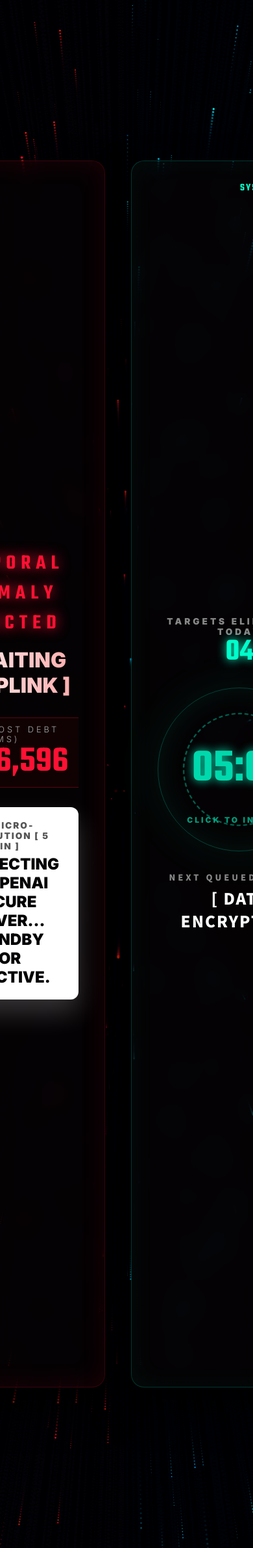
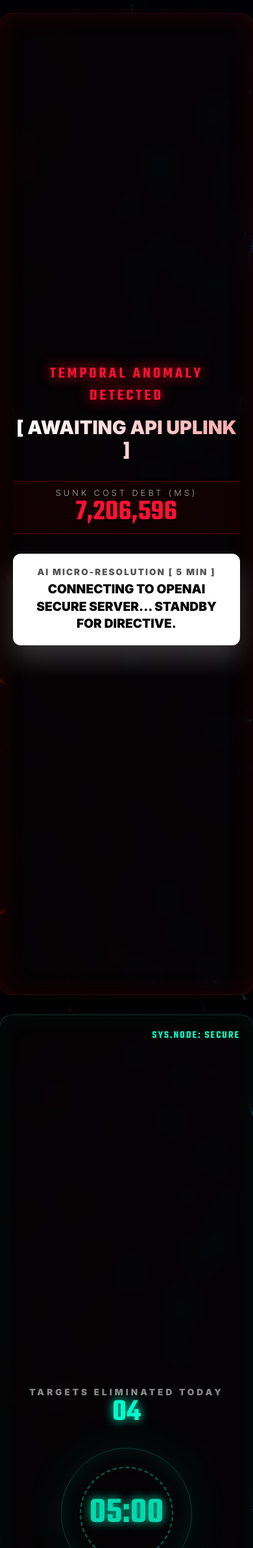
Before and after one commit to fyus0118/trinity-t002, a FastAPI app: template templates/widget.html in a window 390 px wide. Shown: the whole page at 65% size. Run offline with FastAPI, Linux system fonts and the light colour scheme; the template is opened without the code that fills it, so the values that code supplies are empty.

Commit message:
Update widget.html

```diff
--- a/templates/widget.html
+++ b/templates/widget.html
@@ -3,7 +3,7 @@
 <head>
     <meta charset="UTF-8">
     <meta name="viewport" content="width=device-width, initial-scale=1.0">
-    <title>THE SINGULARITY // DUAL MONITOR</title>
+    <title>THE SINGULARITY // DUAL MONITOR (RESPONSIVE)</title>
     <link href="https://fonts.googleapis.com/css2?family=Inter:wght@300;900&family=Noto+Sans+JP:wght@900&family=Teko:wght@600&display=swap" rel="stylesheet">
     <style>
         :root {
@@ -18,23 +18,27 @@
             margin: 0; padding: 0; width: 100%; height: 100%;
             background-color: var(--void-bg); color: var(--pure-light);
             font-family: 'Inter', 'Noto Sans JP', sans-serif;
-            overflow: hidden; perspective: 1200px;
+            /* スマホでの縦スクロールを許可しつつ、余分な横揺れを防ぐ */
+            overflow-x: hidden; overflow-y: auto;
+            perspective: 1200px;
             transition: background-color 0.1s;
         }
 
+        /* 背景パーティクルはスクロールしても固定 */
         #particle-canvas {
-            position: absolute; top: 0; left: 0; width: 100%; height: 100%; z-index: 1;
+            position: fixed; top: 0; left: 0; width: 100%; height: 100%; z-index: 1; pointer-events: none;
         }
 
+        /* パネルを並べるコンテナ */
         .dual-scene {
-            position: absolute; top: 0; left: 0; width: 100%; height: 100%;
-            display: flex; justify-content: center; align-items: center; gap: 40px;
-            z-index: 10; transform-style: preserve-3d; pointer-events: none;
-            padding: 0 40px; box-sizing: border-box;
+            position: relative; width: 100%; min-height: 100%;
+            display: flex; flex-direction: row; justify-content: center; align-items: center; gap: 40px;
+            z-index: 10; transform-style: preserve-3d;
+            padding: 40px; box-sizing: border-box;
         }
 
         .hologram-card {
-            position: relative; flex: 1; max-width: 600px; height: 75vh;
+            position: relative; flex: 1; max-width: 600px; height: 75vh; min-height: 600px;
             padding: 50px 40px;
             background: var(--glass-bg);
             backdrop-filter: blur(15px); -webkit-backdrop-filter: blur(15px);
@@ -58,7 +62,7 @@
             text-shadow: 0 0 20px var(--blood-neon); margin-bottom: 15px;
         }
         .target-task {
-            font-size: clamp(2rem, 3vw, 3rem); font-weight: 900; line-height: 1.2;
+            font-size: clamp(1.8rem, 3vw, 3rem); font-weight: 900; line-height: 1.2;
             text-align: center; margin: 0 0 30px 0; word-break: keep-all;
             background: linear-gradient(to right, #fff, #ffaaaa);
             -webkit-background-clip: text; -webkit-text-fill-color: transparent;
@@ -77,7 +81,7 @@
             box-shadow: 0 20px 40px rgba(255, 255, 255, 0.2);
         }
         .antidote-label { font-size: 0.85rem; font-weight: 900; letter-spacing: 2px; color: #555; margin-bottom: 5px; display: block; }
-        .command-text { font-size: 1.5rem; font-weight: 900; }
+        .command-text { font-size: 1.5rem; font-weight: 900; line-height: 1.4; }
 
         /* ==================== 右パネル ==================== */
         .card-normal {
@@ -92,7 +96,7 @@
             display: flex; justify-content: center; align-items: center; position: relative;
             cursor: pointer; transition: transform 0.2s, box-shadow 0.2s;
         }
-        .zen-circle:hover {
+        .zen-circle:hover, .zen-circle:active {
             transform: scale(1.05) translateZ(50px);
             box-shadow: inset 0 0 80px rgba(0, 255, 204, 0.3), 0 0 100px rgba(0, 255, 204, 0.3);
         }
@@ -104,11 +108,11 @@
         .timer-display {
             font-family: 'Teko', sans-serif; font-size: 4.5rem; font-weight: 600;
             color: var(--cyan-neon); text-shadow: 0 0 15px var(--cyan-neon);
-            z-index: 2; line-height: 1;
+            z-index: 2; line-height: 1; pointer-events: none;
         }
         .timer-label {
             position: absolute; bottom: 40px; font-size: 0.75rem; color: rgba(0,255,204,0.7);
-            letter-spacing: 3px; z-index: 2; font-weight: bold;
+            letter-spacing: 3px; z-index: 2; font-weight: bold; pointer-events: none;
         }
         .flow-text {
             text-align: center; color: var(--pure-light);
@@ -118,6 +122,28 @@
 
         @keyframes pulse-zen { 0% { opacity: 0.8; } 100% { opacity: 1; } }
         @keyframes spin-slow { 0% { transform: rotate(0deg); } 100% { transform: rotate(360deg); } }
+
+        /* ==================== スマホ用補正 (レスポンシブ) ==================== */
+        @media (max-width: 900px) {
+            .dual-scene {
+                flex-direction: column; /* 縦並びに変更 */
+                padding: 20px;
+                gap: 30px;
+            }
+            .hologram-card {
+                width: 100%; height: auto; min-height: 60vh;
+                padding: 40px 20px;
+            }
+            .system-warning { font-size: 1.5rem; letter-spacing: 4px; }
+            .target-task { font-size: 1.8rem; }
+            .debt-value { font-size: 2.8rem; }
+            .command-text { font-size: 1.2rem; }
+
+            .zen-circle { width: 200px; height: 200px; }
+            .zen-inner { width: 140px; height: 140px; }
+            .timer-display { font-size: 3.5rem; }
+            .timer-label { bottom: 30px; font-size: 0.65rem; }
+        }
     </style>
 </head>
 <body>
@@ -142,17 +168,17 @@
         </div>
 
         <div class="hologram-card card-normal">
-            <div class="layer-deep" style="position: absolute; top: 30px; right: 30px; color: var(--cyan-neon); font-family: 'Teko'; letter-spacing: 2px;">
+            <div class="layer-deep" style="position: absolute; top: 20px; right: 20px; color: var(--cyan-neon); font-family: 'Teko'; letter-spacing: 2px;">
                 SYS.NODE: SECURE
             </div>
-            <div class="layer-mid" style="text-align: center; margin-bottom: 10px;">
+            <div class="layer-mid" style="text-align: center; margin-bottom: 10px; margin-top: 20px;">
                 <div style="font-size: 0.85rem; color: #888; letter-spacing: 4px; font-weight: bold;">TARGETS ELIMINATED TODAY</div>
                 <div style="font-size: 3rem; font-family: 'Teko'; font-weight: 600; color: var(--cyan-neon); text-shadow: 0 0 15px var(--cyan-neon); line-height: 1;">04</div>
             </div>
             <div class="zen-circle layer-mid" id="tactical-timer">
                 <div class="zen-inner" id="zen-inner-spin"></div>
                 <div class="timer-display" id="timer-text">05:00</div>
-                <div class="timer-label" id="timer-label">CLICK TO INITIATE</div>
+                <div class="timer-label" id="timer-label">TAP TO INITIATE</div>
             </div>
             <div class="flow-text layer-front" style="margin-top: 10px;">
                 <span style="font-size: 0.8rem; color: #888; letter-spacing: 4px; display:block; margin-bottom:5px;">NEXT QUEUED TARGET</span>
@@ -162,20 +188,40 @@
     </div>
 
     <script>
-        // --- 1. マウス連動の3Dホログラム ---
+        // --- 1. マウス＆スマホの指に連動する3Dホログラム ---
         const cards = document.querySelectorAll('.hologram-card');
-        document.addEventListener('mousemove', (e) => {
-            let xAxis = (window.innerWidth / 2 - e.pageX) / 35;
-            let yAxis = (window.innerHeight / 2 - e.pageY) / 35;
+
+        function handleMove(e) {
+            // タッチ（指）かマウスかを判定して座標を取得
+            let clientX = e.touches ? e.touches[0].clientX : e.clientX;
+            let clientY = e.touches ? e.touches[0].clientY : e.clientY;
+
+            let xAxis = (window.innerWidth / 2 - clientX) / 35;
+            let yAxis = (window.innerHeight / 2 - clientY) / 35;
+
             cards.forEach(card => {
                 card.style.transform = `rotateY(${xAxis}deg) rotateX(${yAxis}deg)`;
             });
-        });
-        document.addEventListener('mouseleave', () => {
+
+            // 背景パーティクルのための座標更新
+            mouse.x = clientX;
+            mouse.y = clientY;
+        }
+
+        function handleLeave() {
             cards.forEach(card => {
                 card.style.transform = `rotateY(0deg) rotateX(0deg)`;
             });
-        });
+            mouse.x = -1000;
+            mouse.y = -1000;
+        }
+
+        // PC用マウスイベント
+        document.addEventListener('mousemove', handleMove);
+        document.addEventListener('mouseleave', handleLeave);
+        // スマホ用タッチイベント
+        document.addEventListener('touchmove', handleMove, {passive: true});
+        document.addEventListener('touchend', handleLeave);
 
         // --- 2. 超高速カウンター ---
         const counterEl = document.getElementById('debt-counter');
@@ -233,7 +279,6 @@
         });
 
         function triggerExplosion() {
-            // ★ここが前回のバグの原因でした（クォーテーション抜けを修正）
             document.body.style.backgroundColor = "var(--blood-neon)";
             setTimeout(() => document.body.style.backgroundColor = "var(--pure-light)", 100);
             setTimeout(() => document.body.style.backgroundColor = "var(--blood-neon)", 200);
@@ -261,10 +306,6 @@
         let width, height;
         let particles = [];
         let mouse = { x: -1000, y: -1000 };
-
-        document.addEventListener('mousemove', (e) => {
-            mouse.x = e.clientX; mouse.y = e.clientY;
-        });
 
         function resize() {
             width = canvas.width = window.innerWidth;
```
